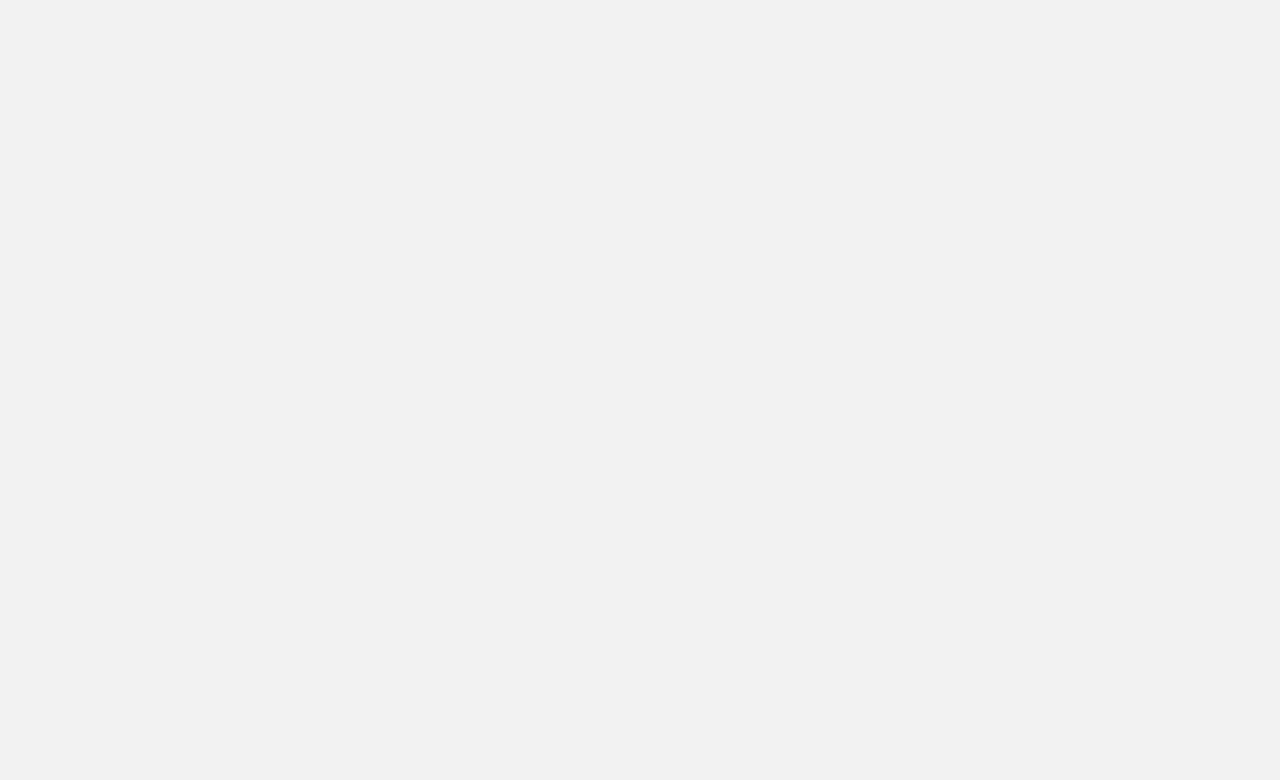
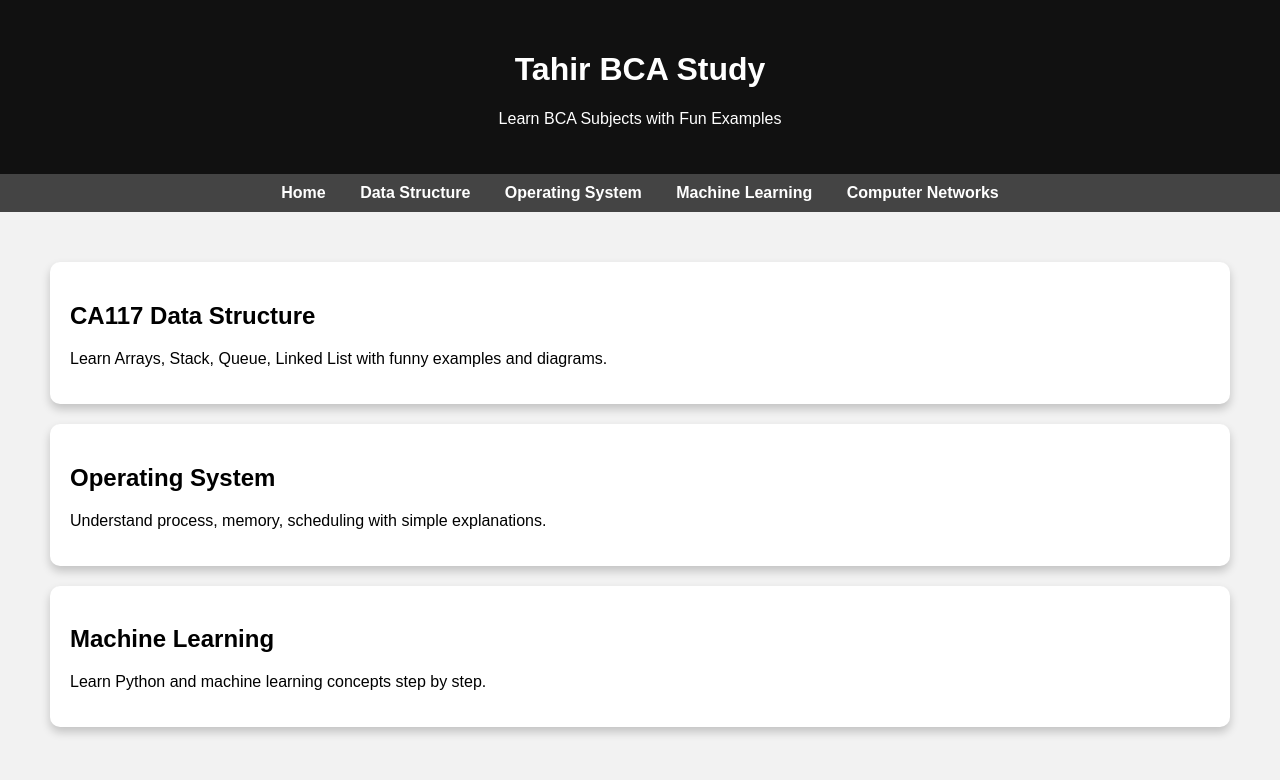
Before and after one commit to tahirhussain89331-maker/tahirbcastudy, a plain HTML site: page index.html in a window 1280 px wide. Drawn offline with Linux system fonts and the light colour scheme.

Commit message:
Update index.html

```diff
--- a/index.html
+++ b/index.html
@@ -1,3 +1,8 @@
+<!DOCTYPE html>
+<html>
+<head>
+<title>Tahir BCA Study</title>
+
 <style>
 
 body{
@@ -39,3 +44,42 @@ box-shadow:0px 5px 10px rgba(0,0,0,0.2);
 }
 
 </style>
+
+</head>
+
+<body>
+
+<header>
+<h1>Tahir BCA Study</h1>
+<p>Learn BCA Subjects with Fun Examples</p>
+</header>
+
+<nav>
+<a href="#">Home</a>
+<a href="#">Data Structure</a>
+<a href="#">Operating System</a>
+<a href="#">Machine Learning</a>
+<a href="#">Computer Networks</a>
+</nav>
+
+<div class="container">
+
+<div class="card">
+<h2>CA117 Data Structure</h2>
+<p>Learn Arrays, Stack, Queue, Linked List with funny examples and diagrams.</p>
+</div>
+
+<div class="card">
+<h2>Operating System</h2>
+<p>Understand process, memory, scheduling with simple explanations.</p>
+</div>
+
+<div class="card">
+<h2>Machine Learning</h2>
+<p>Learn Python and machine learning concepts step by step.</p>
+</div>
+
+</div>
+
+</body>
+</html>
```
